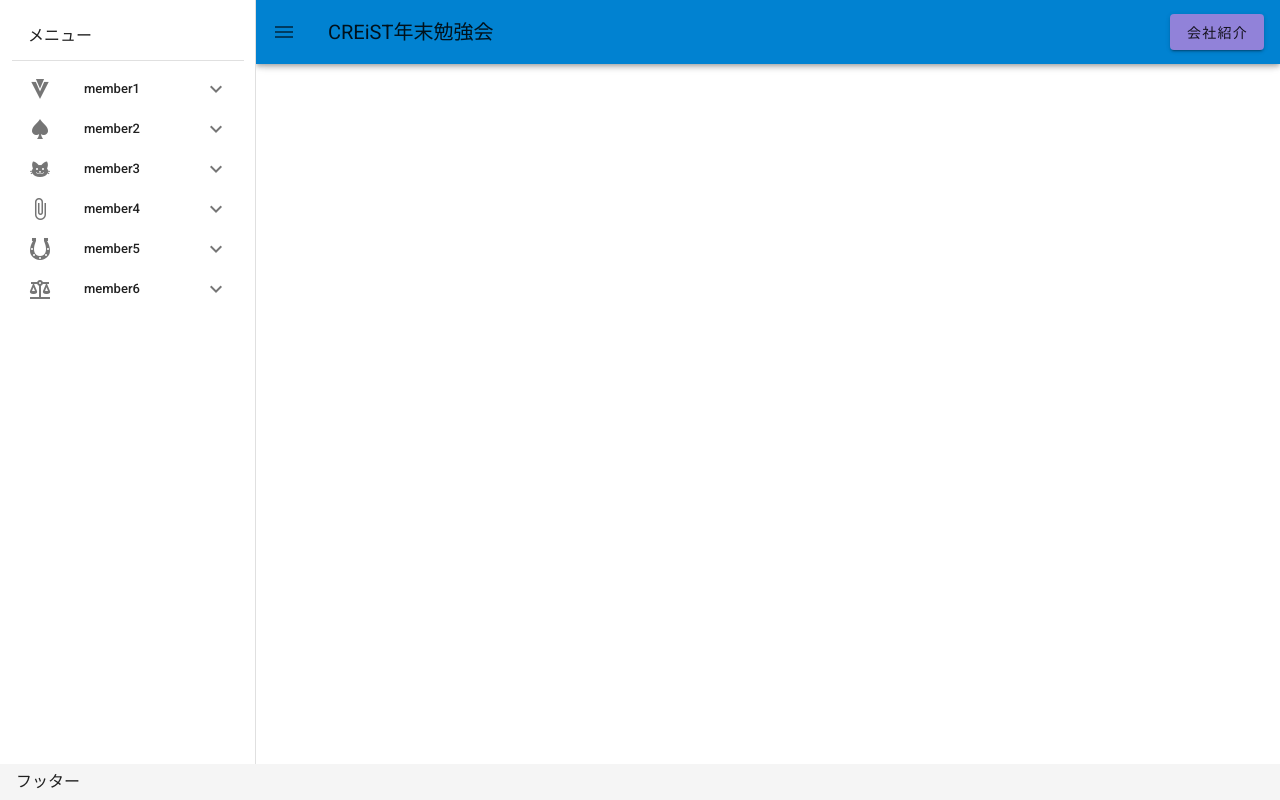
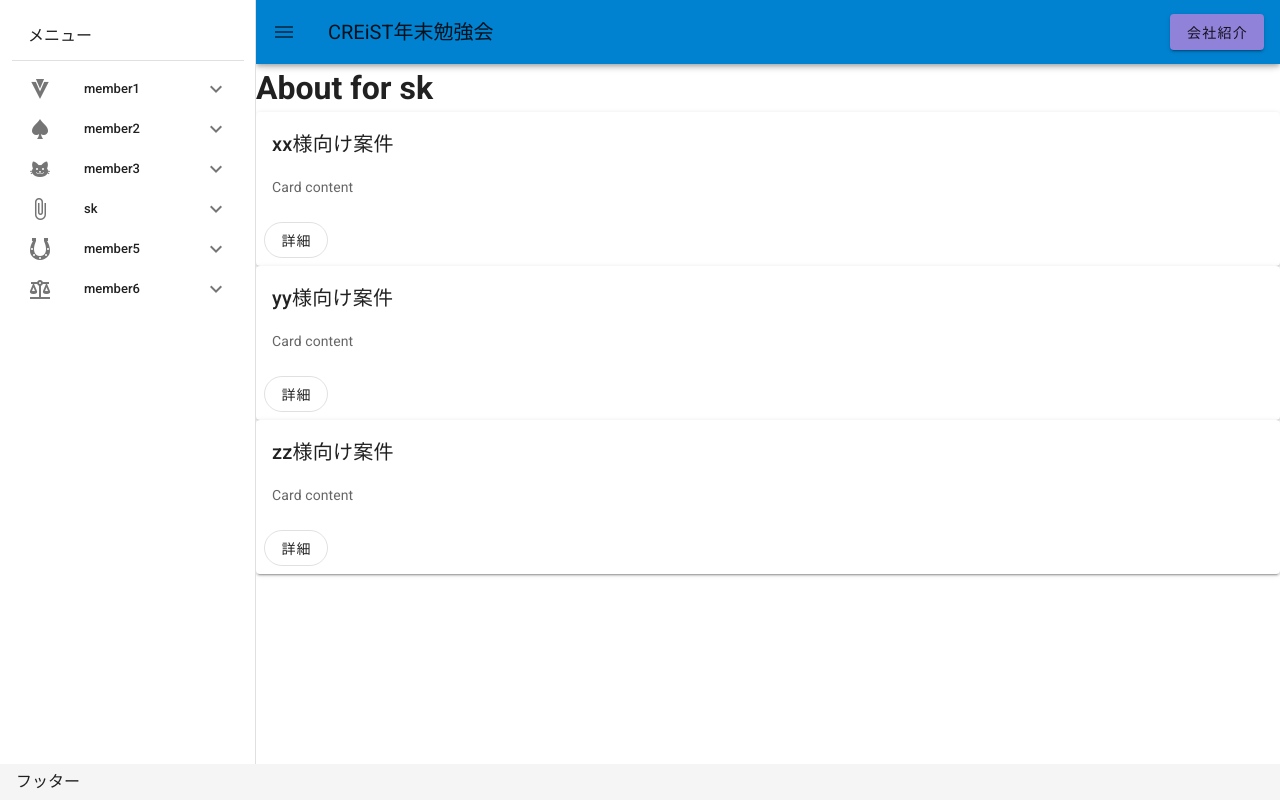
Before and after one commit to kaorunix/creist_vue_study, a Vue app: page /sk in a window 1280 px wide. Built offline with nearby package versions, Linux system fonts and the light colour scheme.

Commit message:
君塚更新分

```diff
--- a/src/App.vue
+++ b/src/App.vue
@@ -103,11 +103,11 @@ export default {
           ]
         },
         {
-          name: 'member4',
+          name: 'sk',
           icon: 'mdi-paperclip',
           lists: [
-            { name: 'Project' },
-            { name: 'Personal' }
+            { name: 'Project', link: '/skPrj' },
+            { name: 'Personal', link: '/sk' }
           ]
         },
         {
--- a/src/router/index.js
+++ b/src/router/index.js
@@ -1,6 +1,8 @@
 import Vue from 'vue'
 import VueRouter from 'vue-router'
 import Home from '../views/Home.vue'
+import SkAbout from '../views/SkAbout.vue'
+import SkPrj from '../views/SkProject.vue'
 
 Vue.use(VueRouter)
 
@@ -20,23 +22,29 @@ const routes = [
   },
   {
     path: '/ks',
-    name: 'About',
+    name: 'About'
   },
   {
     path: '/sa',
-    name: 'About',
+    name: 'About'
   },
   {
     path: '/hy',
-    name: 'About',
+    name: 'About'
   },
   {
     path: '/sk',
-    name: 'About',
+    name: 'SkAbout',
+    component: SkAbout
+  },
+  {
+    path: '/skPrj',
+    name: 'SkProject',
+    component: SkPrj
   },
   {
     path: '/ss',
-    name: 'About',
+    name: 'About'
   }
 ]
 
--- /dev/null
+++ b/src/views/SkAbout.vue
@@ -0,0 +1,31 @@
+<template>
+    <div class="about">
+        <h1>About for sk</h1>
+        <v-card v-for="item in card_list" :key="item.id">
+            <v-card-title>
+                {{ item.title }}
+            </v-card-title>
+            <v-card-text>
+                {{ item.content }}
+            </v-card-text>
+            <v-card-actions>
+                <v-btn outlined rounded text>
+                    詳細
+                </v-btn>
+            </v-card-actions>
+        </v-card>
+    </div>
+</template>
+<script>
+export default {
+  data () {
+    return {
+      card_list: [
+        { id: '1', title: 'xx様向け案件', content: 'Card content', term: '2020/9/1-2020/12/31' },
+        { id: '2', title: 'yy様向け案件', content: 'Card content', term: '2019/11/1-2020/8/31' },
+        { id: '3', title: 'zz様向け案件', content: 'Card content', term: '2019/10/1-2020/10/31' }
+      ]
+    }
+  }
+}
+</script>
--- /dev/null
+++ b/src/views/SkProject.vue
@@ -0,0 +1,9 @@
+<template>
+    <div class="about">
+        <h1>Project for Sk</h1>
+    </div>
+</template>
+<script>
+export default {
+}
+</script>
```
